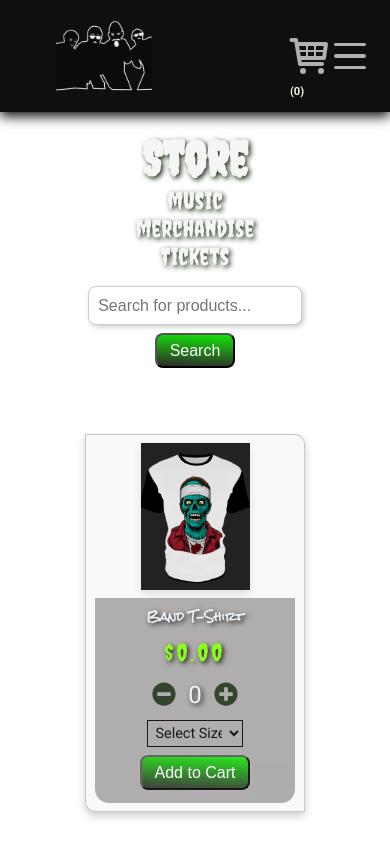
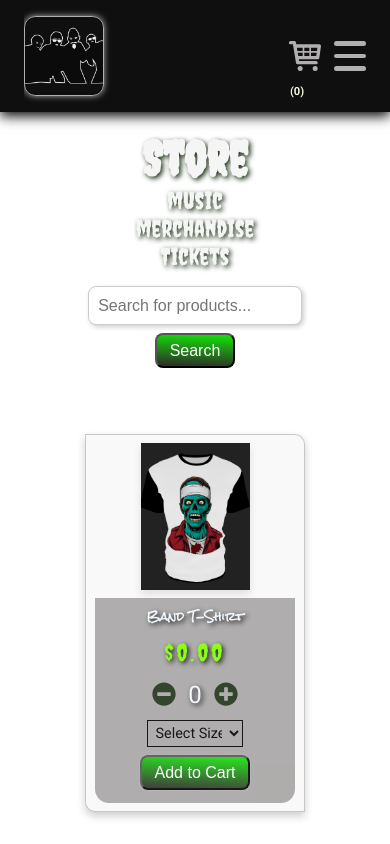
Before and after one commit to joaoaugusto-jesus/Band_website, a Next.js app: page /store in a window 390 px wide. Shown: the top 844 px of the page. Built offline with nearby package versions, Linux system fonts and the light colour scheme; no server answers; a web font is replaced by a local one.

Commit message:
wip adding styles to hero image and navbar - small fixes

```diff
--- a/src/app/components/Hero/index.js
+++ b/src/app/components/Hero/index.js
@@ -28,9 +28,12 @@ export default function Hero() {
         <div className={styles.headerTitle}>
           <Image
             src="/assets/img/Cartel Banner White.png"
+            sizes="(max-width: 700px) 100vw, 700px"
+            style={{ width: "100%", height: "auto" }}
             alt="Cartel Cortez"
             width={700}
-            height={200} />
+            height={200}
+            priority/>
         </div>
 
        <video
--- a/src/app/components/Navbar/Navbar.module.css
+++ b/src/app/components/Navbar/Navbar.module.css
@@ -28,12 +28,9 @@
     /* Center and resize the logo */
     display: flex;
     align-items: center;
-    justify-content: center;
-    width: 7rem; /* Adjust as needed */
-    height: 5.8rem; /* Adjust as needed */
     overflow: hidden;
     cursor: pointer; /* Optional for rounded edges */
-    margin-left: 2rem;
+    margin-left: 1rem;
   }
 
   .logoWrapper img {
@@ -99,6 +96,7 @@
     margin: 4px 0;
     transition: 0.4s;
     border-radius: 5px;
+    margin-left: 1rem;
 
   }
 
@@ -136,17 +134,19 @@
   .change .bar1 {
     transform: rotate(-45deg) translate(-14px, 4px);
     width: 40px;
-
+    margin-left: 1rem;
 
   }
 
   .change .bar2 {
     opacity: 0;
+
   }
 
   .change .bar3 {
     transform: rotate(45deg) translate(-14px, -4px);
     width: 40px;
+    margin-left: 1rem;
   }
   .dropdownMenu
   {
@@ -259,37 +259,38 @@
     margin-right: 0.4rem;
     display: none;
   }
+
+  .cart{
+    width: 3rem;
+  }
+  .bar1, .bar2, .bar3 {
+    width: 2rem;
+    margin-left: 0.5rem;
+  }
 }
 
 @media (max-width: 400px)
 {
-  .image{
-    width: 8rem;
 
-    justify-content: start;
-  }
-  .cart{
-      width: 3rem;
+  .userName{
+    position: absolute;
+    bottom: 2%;
+    right: 0;
   }
 
 
-  .bar1, .bar2, .bar3{
-    width: 2rem;
-    height: 0.2rem;
+  .itemCount{
+
+    right: 22%;
+
+
+
   }
 
-  .change .bar1 {
-    transform: rotate(-45deg) translate(-16px, 0px);
-    width: 30px;
-    margin-left: 10px;
+  .cart{
+    width: 2.5rem;
+  }
 
-  }
-  .change .bar3 {
-    transform: rotate(45deg) translate(-15px, 0px);
-    width: 30px;
-    margin-left: 10px;
-
-  }
 }
 
 @media (max-width: 350px)
--- a/src/app/components/Navbar/page.js
+++ b/src/app/components/Navbar/page.js
@@ -48,9 +48,10 @@ export default function Navbar() {
                         <Image
                             src="/assets/img/cartel-band-photo-bg-black.png"
                             alt="The Name of a Band"
-                            width={400}
-                            height={400}
+                            width={80}
+                            height={80}
                             className={styles.image}
+                            style={{borderRadius: "14%", border: "1px solid #b1afaf", "box-shadow": "0 0 6px 0 #b1afaf", cursor: "pointer"}}
                         />
 
                 </Link>
```
